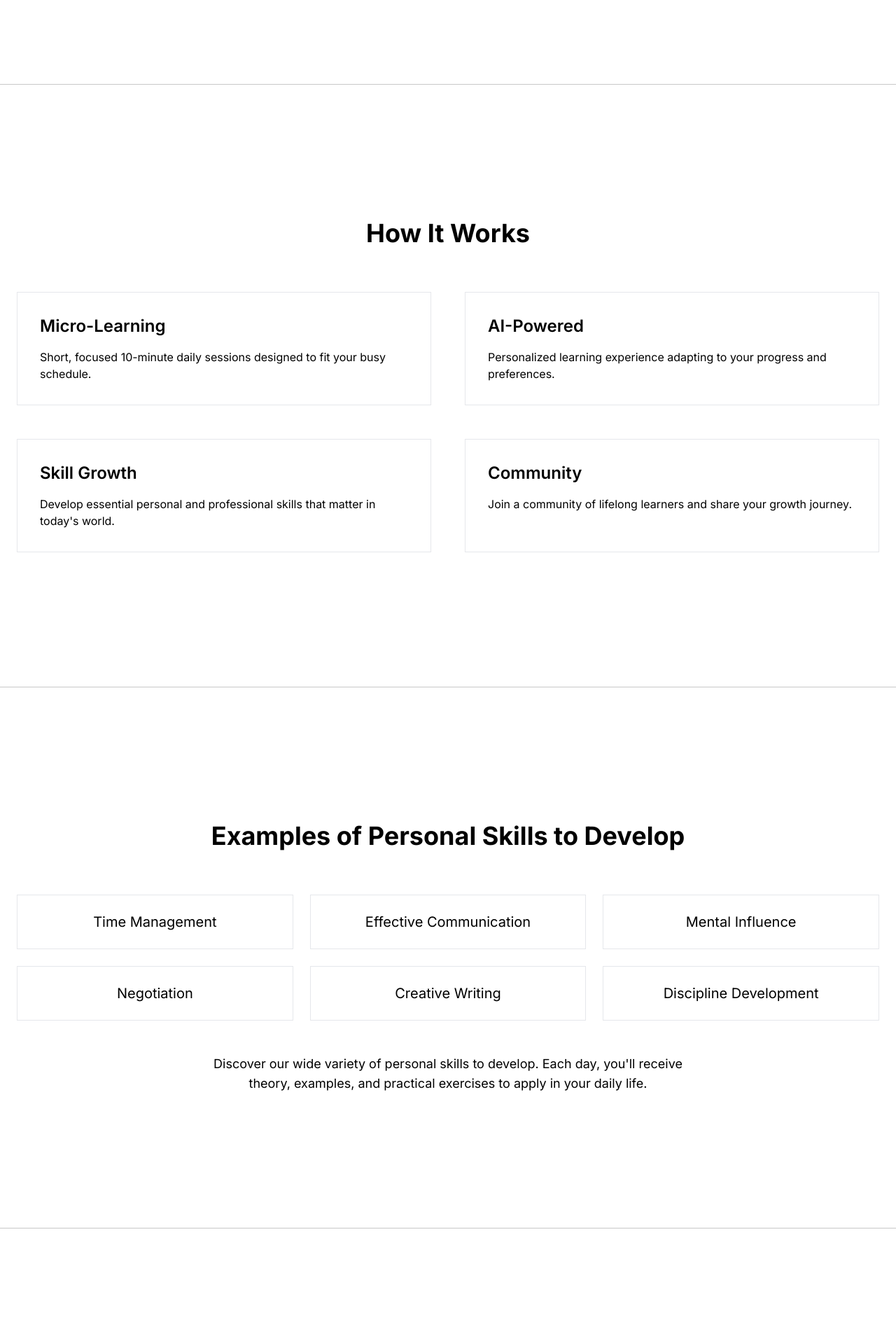
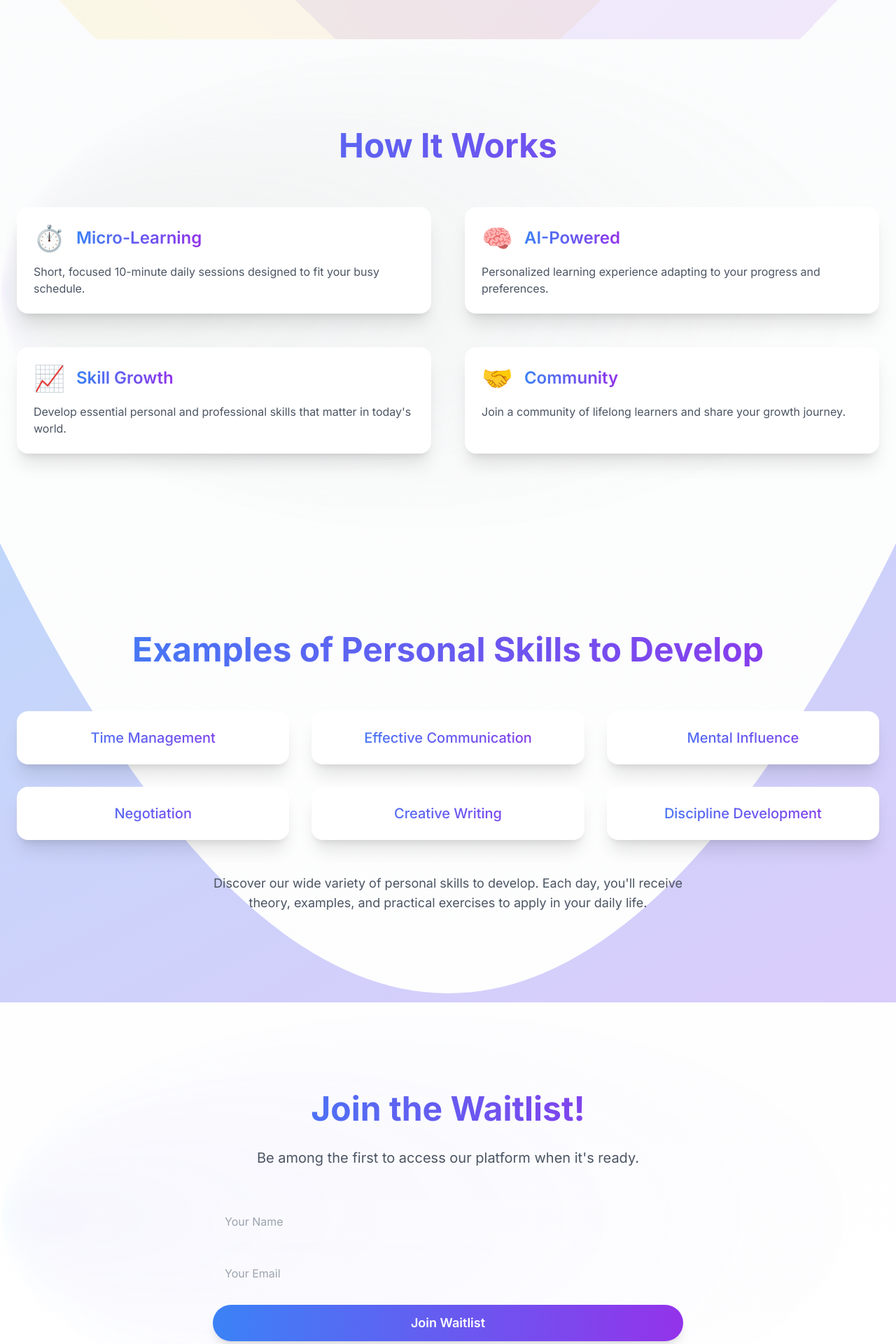
Before and after one commit to Ferrajju/skillvoo-landing, a Next.js app: page / in a window 1280 px wide. Shown: the part 840-2760 px from the top of the page at 70% size. Built offline with nearby package versions, Linux system fonts and the light colour scheme.

Commit message:
Mejorando

```diff
--- a/app/globals.css
+++ b/app/globals.css
@@ -1,66 +1,53 @@
-@import url("https://fonts.googleapis.com/css2?family=Inter:wght@300;400;600;700&display=swap");
+@import url('https://fonts.googleapis.com/css2?family=Inter:wght@300;400;500;600;700&display=swap');
 
 @tailwind base;
 @tailwind components;
 @tailwind utilities;
 
 :root {
-  --color-bg: 255, 255, 255;
-  --color-text: 0, 0, 0;
-  --color-primary: 0, 0, 0;
-  --color-secondary: 128, 128, 128;
-  --color-accent: 200, 200, 200;
+  --color-bg: 250, 250, 250;
+  --color-text: 33, 33, 33;
+  --color-primary: 0, 122, 255;
+  --color-secondary: 88, 86, 214;
+  --color-accent: 255, 149, 0;
+  --color-muted: 142, 142, 147;
 }
 
 .dark {
   --color-bg: 0, 0, 0;
   --color-text: 255, 255, 255;
-  --color-primary: 255, 255, 255;
-  --color-secondary: 200, 200, 200;
-  --color-accent: 128, 128, 128;
+  --color-primary: 10, 132, 255;
+  --color-secondary: 94, 92, 230;
+  --color-accent: 255, 159, 10;
+  --color-muted: 142, 142, 147;
 }
 
 body {
   color: rgb(var(--color-text));
   background-color: rgb(var(--color-bg));
-  font-family: "Inter", sans-serif;
+  font-family: 'Inter', -apple-system, BlinkMacSystemFont, 'Segoe UI', Roboto, Oxygen, Ubuntu, Cantarell, 'Open Sans', 'Helvetica Neue', sans-serif;
 }
 
 .gradient-text {
-  background: linear-gradient(45deg, rgb(var(--color-primary)), rgb(var(--color-secondary)));
-  -webkit-background-clip: text;
-  -webkit-text-fill-color: transparent;
-  background-clip: text;
-  color: transparent;
+  @apply bg-clip-text text-transparent bg-gradient-to-r from-blue-500 to-purple-600;
 }
 
-.simple-button {
-  background-color: rgb(var(--color-primary));
-  color: rgb(var(--color-bg));
-  padding: 10px 20px;
-  border: none;
-  transition: all 0.3s ease;
+.glass-effect {
+  @apply backdrop-blur-lg bg-white bg-opacity-10 border border-white border-opacity-20 shadow-lg;
 }
 
-.simple-button:hover {
-  background-color: rgb(var(--color-secondary));
+.neo-button {
+  @apply px-6 py-3 rounded-full font-semibold text-white bg-gradient-to-r from-blue-500 to-purple-600 hover:from-blue-600 hover:to-purple-700 transition-all duration-300 shadow-lg hover:shadow-xl transform hover:-translate-y-1;
 }
 
-.simple-input {
-  background-color: rgb(var(--color-bg));
-  border: 1px solid rgb(var(--color-secondary));
-  color: rgb(var(--color-text));
-  padding: 10px;
-  transition: all 0.3s ease;
+.neo-input {
+  @apply w-full p-4 rounded-full bg-white bg-opacity-20 border border-white border-opacity-20 focus:border-blue-500 focus:ring-2 focus:ring-blue-500 focus:outline-none transition-all duration-300;
 }
 
-.simple-input:focus {
-  outline: none;
-  border-color: rgb(var(--color-primary));
+.section-title {
+  @apply text-4xl md:text-5xl font-bold mb-8 gradient-text;
 }
 
-.section-divider {
-  height: 1px;
-  background-color: rgb(var(--color-accent));
-  margin: 4rem 0;
+.card {
+  @apply bg-white dark:bg-gray-800 rounded-2xl shadow-xl p-6 transition-all duration-300 hover:shadow-2xl transform hover:-translate-y-1;
 }
--- a/app/page.tsx
+++ b/app/page.tsx
@@ -2,7 +2,7 @@
 
 import type React from "react"
 import { useState } from "react"
-import { motion, AnimatePresence } from "framer-motion"
+import { motion, useScroll, useTransform, AnimatePresence } from "framer-motion"
 import Link from "next/link"
 import { useLanguage } from "@/contexts/language-context"
 import ThemeToggle from "../components/ThemeToggle"
@@ -12,18 +12,22 @@ const features = [
   {
     titleKey: "features.micro-learning.title",
     descriptionKey: "features.micro-learning.description",
+    icon: "⏱️",
   },
   {
     titleKey: "features.ai-powered.title",
     descriptionKey: "features.ai-powered.description",
+    icon: "🧠",
   },
   {
     titleKey: "features.skill-growth.title",
     descriptionKey: "features.skill-growth.description",
+    icon: "📈",
   },
   {
     titleKey: "features.community.title",
     descriptionKey: "features.community.description",
+    icon: "🤝",
   },
 ]
 
@@ -42,6 +46,10 @@ export default function LandingPage() {
   const [isLoading, setIsLoading] = useState(false)
   const [message, setMessage] = useState("")
   const { t } = useLanguage()
+  const { scrollYProgress } = useScroll()
+
+  const opacity = useTransform(scrollYProgress, [0, 0.2], [1, 0])
+  const y = useTransform(scrollYProgress, [0, 1], [0, 200])
 
   const handleSubmit = async (e: React.FormEvent) => {
     e.preventDefault()
@@ -72,48 +80,56 @@ export default function LandingPage() {
   }
 
   return (
-    <div className="min-h-screen relative overflow-hidden">
-      <header className="fixed w-full top-0 z-50 bg-white dark:bg-black">
+    <div className="min-h-screen relative overflow-hidden bg-gradient-to-b from-gray-50 to-white dark:from-gray-900 dark:to-black">
+      <header className="fixed w-full top-0 z-50">
         <nav className="container mx-auto px-6 py-4">
           <div className="flex justify-between items-center">
-            <Link href="/" className="text-2xl font-semibold">
-              Skillsletter
-            </Link>
+            <motion.div initial={{ opacity: 0, x: -20 }} animate={{ opacity: 1, x: 0 }} transition={{ duration: 0.6 }}>
+              <Link href="/" className="text-2xl font-semibold gradient-text">
+                Skillsletter
+              </Link>
+            </motion.div>
 
-            <div className="flex items-center space-x-8">
-              <Link href="#how-it-works" className="text-sm font-medium hover:text-gray-600 dark:hover:text-gray-300">
+            <motion.div
+              initial={{ opacity: 0, x: 20 }}
+              animate={{ opacity: 1, x: 0 }}
+              transition={{ duration: 0.6 }}
+              className="flex items-center space-x-8"
+            >
+              <Link
+                href="#how-it-works"
+                className="text-sm font-medium hover:text-blue-500 transition-colors duration-300"
+              >
                 {t("nav.how-it-works")}
               </Link>
-              <Link href="#skills" className="text-sm font-medium hover:text-gray-600 dark:hover:text-gray-300">
+              <Link href="#skills" className="text-sm font-medium hover:text-blue-500 transition-colors duration-300">
                 {t("nav.skills")}
               </Link>
-              <Link href="#waitlist" className="simple-button">
+              <Link href="#waitlist" className="neo-button">
                 {t("nav.join-waitlist")}
               </Link>
               <LanguageToggle />
               <ThemeToggle />
-            </div>
+            </motion.div>
           </div>
         </nav>
       </header>
 
       <main className="pt-24">
-        <section className="min-h-screen flex items-center relative">
-          <div className="container mx-auto px-6">
-            <div className="text-center max-w-4xl mx-auto">
-              <motion.h1
-                initial={{ opacity: 0, y: 20 }}
-                animate={{ opacity: 1, y: 0 }}
-                transition={{ duration: 0.8 }}
-                className="text-5xl md:text-6xl font-bold mb-8"
-              >
-                {t("hero.title")}
-              </motion.h1>
+        <section className="min-h-screen flex items-center relative overflow-hidden">
+          <motion.div style={{ opacity, y }} className="container mx-auto px-6 relative z-10">
+            <motion.div
+              initial={{ opacity: 0, y: 50 }}
+              animate={{ opacity: 1, y: 0 }}
+              transition={{ duration: 1, ease: "easeOut" }}
+              className="text-center max-w-4xl mx-auto"
+            >
+              <h1 className="text-6xl md:text-7xl font-bold mb-8 gradient-text">{t("hero.title")}</h1>
               <motion.p
                 initial={{ opacity: 0 }}
                 animate={{ opacity: 1 }}
                 transition={{ delay: 0.2, duration: 0.8 }}
-                className="text-xl mb-12 leading-relaxed"
+                className="text-xl md:text-2xl mb-12 leading-relaxed text-gray-600 dark:text-gray-300"
               >
                 {t("hero.description")}
               </motion.p>
@@ -122,45 +138,107 @@ export default function LandingPage() {
                 animate={{ opacity: 1, y: 0 }}
                 transition={{ delay: 0.4, duration: 0.8 }}
               >
-                <Link href="#waitlist" className="simple-button">
+                <Link href="#waitlist" className="neo-button">
                   {t("cta.start-journey")}
                 </Link>
               </motion.div>
-            </div>
+            </motion.div>
+          </motion.div>
+          <div className="absolute inset-0 z-0">
+            <motion.div
+              className="absolute inset-0 bg-gradient-to-r from-blue-500 to-purple-600 opacity-10"
+              initial={{ rotate: 0 }}
+              animate={{ rotate: 360 }}
+              transition={{ duration: 50, repeat: Number.POSITIVE_INFINITY, ease: "linear" }}
+            />
+            <motion.div
+              className="absolute inset-0 bg-gradient-to-r from-yellow-400 to-pink-500 opacity-10"
+              initial={{ rotate: 0 }}
+              animate={{ rotate: -360 }}
+              transition={{ duration: 50, repeat: Number.POSITIVE_INFINITY, ease: "linear" }}
+            />
           </div>
         </section>
 
-        <div className="section-divider" />
+        <section id="how-it-works" className="py-32 relative overflow-hidden">
+          <div className="container mx-auto px-6 relative z-10">
+            <motion.h2
+              initial={{ opacity: 0, y: 50 }}
+              whileInView={{ opacity: 1, y: 0 }}
+              transition={{ duration: 0.8 }}
+              viewport={{ once: true }}
+              className="section-title text-center"
+            >
+              {t("how-it-works.title")}
+            </motion.h2>
 
-        <section id="how-it-works" className="py-32">
-          <div className="container mx-auto px-6">
-            <h2 className="text-4xl font-bold text-center mb-16">{t("how-it-works.title")}</h2>
-
-            <div className="grid grid-cols-1 md:grid-cols-2 gap-12">
+            <div className="grid grid-cols-1 md:grid-cols-2 gap-12 mt-16">
               {features.map((feature, index) => (
                 <motion.div
                   key={index}
-                  initial={{ opacity: 0, y: 20 }}
+                  initial={{ opacity: 0, y: 50 }}
                   whileInView={{ opacity: 1, y: 0 }}
-                  transition={{ duration: 0.5, delay: index * 0.1 }}
+                  transition={{ duration: 0.8, delay: index * 0.1 }}
                   viewport={{ once: true }}
-                  className="border border-gray-200 dark:border-gray-800 p-8 rounded-lg"
+                  className="card"
                 >
-                  <h3 className="text-2xl font-semibold mb-4">{t(feature.titleKey)}</h3>
-                  <p>{t(feature.descriptionKey)}</p>
+                  <div className="flex items-center mb-4">
+                    <span className="text-4xl mr-4">{feature.icon}</span>
+                    <h3 className="text-2xl font-semibold gradient-text">{t(feature.titleKey)}</h3>
+                  </div>
+                  <p className="text-gray-600 dark:text-gray-300">{t(feature.descriptionKey)}</p>
                 </motion.div>
               ))}
             </div>
           </div>
+          <div className="absolute inset-0 z-0 opacity-50">
+            <svg className="absolute w-full h-full" viewBox="0 0 100 100" preserveAspectRatio="none">
+              <defs>
+                <radialGradient id="Gradient1" cx="50%" cy="50%" fx="0.441602%" fy="50%" r=".5">
+                  <animate attributeName="fx" dur="34s" values="0%;3%;0%" repeatCount="indefinite"></animate>
+                  <stop offset="0%" stop-color="rgba(255, 0, 255, 0.1)"></stop>
+                  <stop offset="100%" stop-color="rgba(255, 0, 255, 0)"></stop>
+                </radialGradient>
+                <radialGradient id="Gradient2" cx="50%" cy="50%" fx="2.68147%" fy="50%" r=".5">
+                  <animate attributeName="fx" dur="23.5s" values="0%;3%;0%" repeatCount="indefinite"></animate>
+                  <stop offset="0%" stop-color="rgba(255, 255, 0, 0.1)"></stop>
+                  <stop offset="100%" stop-color="rgba(255, 255, 0, 0)"></stop>
+                </radialGradient>
+                <radialGradient id="Gradient3" cx="50%" cy="50%" fx="0.836536%" fy="50%" r=".5">
+                  <animate attributeName="fx" dur="21.5s" values="0%;3%;0%" repeatCount="indefinite"></animate>
+                  <stop offset="0%" stop-color="rgba(0, 255, 255, 0.1)"></stop>
+                  <stop offset="100%" stop-color="rgba(0, 255, 255, 0)"></stop>
+                </radialGradient>
+              </defs>
+              <rect x="0" y="0" width="100%" height="100%" fill="url(#Gradient1)">
+                <animate attributeName="x" dur="20s" values="0%;25%;0%" repeatCount="indefinite" />
+                <animate attributeName="y" dur="21s" values="0%;25%;0%" repeatCount="indefinite" />
+              </rect>
+              <rect x="0" y="0" width="100%" height="100%" fill="url(#Gradient2)">
+                <animate attributeName="x" dur="23s" values="0%;25%;0%" repeatCount="indefinite" />
+                <animate attributeName="y" dur="24s" values="0%;25%;0%" repeatCount="indefinite" />
+              </rect>
+              <rect x="0" y="0" width="100%" height="100%" fill="url(#Gradient3)">
+                <animate attributeName="x" dur="25s" values="0%;25%;0%" repeatCount="indefinite" />
+                <animate attributeName="y" dur="26s" values="0%;25%;0%" repeatCount="indefinite" />
+              </rect>
+            </svg>
+          </div>
         </section>
 
-        <div className="section-divider" />
+        <section id="skills" className="py-32 relative overflow-hidden">
+          <div className="container mx-auto px-6 relative z-10">
+            <motion.h2
+              initial={{ opacity: 0, y: 50 }}
+              whileInView={{ opacity: 1, y: 0 }}
+              transition={{ duration: 0.8 }}
+              viewport={{ once: true }}
+              className="section-title text-center"
+            >
+              {t("skills.title")}
+            </motion.h2>
 
-        <section id="skills" className="py-32">
-          <div className="container mx-auto px-6">
-            <h2 className="text-4xl font-bold text-center mb-16">{t("skills.title")}</h2>
-
-            <div className="grid grid-cols-2 md:grid-cols-3 gap-6">
+            <div className="grid grid-cols-2 md:grid-cols-3 gap-8 mt-16">
               {skills.map((skill, index) => (
                 <motion.div
                   key={index}
@@ -168,9 +246,9 @@ export default function LandingPage() {
                   whileInView={{ opacity: 1, scale: 1 }}
                   transition={{ duration: 0.5, delay: index * 0.1 }}
                   viewport={{ once: true }}
-                  className="border border-gray-200 dark:border-gray-800 p-6 text-center rounded-lg"
+                  className="card text-center"
                 >
-                  <h3 className="text-xl font-medium">{skill}</h3>
+                  <h3 className="text-xl font-medium gradient-text">{skill}</h3>
                 </motion.div>
               ))}
             </div>
@@ -180,29 +258,65 @@ export default function LandingPage() {
               whileInView={{ opacity: 1, y: 0 }}
               transition={{ duration: 0.8, delay: 0.3 }}
               viewport={{ once: true }}
-              className="text-center mt-12 text-lg max-w-2xl mx-auto"
+              className="text-center mt-12 text-lg max-w-2xl mx-auto text-gray-600 dark:text-gray-300"
             >
               {t("skills.description")}
             </motion.p>
           </div>
+          <div className="absolute inset-0 z-0 opacity-30">
+            <svg className="absolute w-full h-full" viewBox="0 0 100 100" preserveAspectRatio="none">
+              <defs>
+                <linearGradient id="gradient" x1="0%" y1="0%" x2="100%" y2="100%">
+                  <stop offset="0%" stop-color="#3b82f6" />
+                  <stop offset="100%" stop-color="#8b5cf6" />
+                </linearGradient>
+              </defs>
+              <path
+                d="M0,0 C16.6666667,66 33.3333333,98 50,98 C66.6666667,98 83.3333333,66 100,0 L100,100 L0,100 L0,0 Z"
+                fill="url(#gradient)"
+              >
+                <animate
+                  attributeName="d"
+                  dur="10s"
+                  repeatCount="indefinite"
+                  values="
+                  M0,0 C16.6666667,66 33.3333333,98 50,98 C66.6666667,98 83.3333333,66 100,0 L100,100 L0,100 L0,0 Z;
+                  M0,0 C16.6666667,32 33.3333333,0 50,0 C66.6666667,0 83.3333333,32 100,0 L100,100 L0,100 L0,0 Z;
+                  M0,0 C16.6666667,66 33.3333333,98 50,98 C66.6666667,98 83.3333333,66 100,0 L100,100 L0,100 L0,0 Z
+                "
+                />
+              </path>
+            </svg>
+          </div>
         </section>
 
-        <div className="section-divider" />
+        <section id="waitlist" className="py-32 relative overflow-hidden">
+          <div className="container mx-auto px-6 relative z-10">
+            <motion.div
+              initial={{ opacity: 0, y: 50 }}
+              whileInView={{ opacity: 1, y: 0 }}
+              transition={{ duration: 0.8 }}
+              viewport={{ once: true }}
+              className="max-w-2xl mx-auto text-center"
+            >
+              <h2 className="section-title">{t("waitlist.title")}</h2>
+              <p className="text-xl mb-12 text-gray-600 dark:text-gray-300">{t("waitlist.description")}</p>
 
-        <section id="waitlist" className="py-32">
-          <div className="container mx-auto px-6">
-            <div className="max-w-2xl mx-auto text-center">
-              <h2 className="text-4xl font-bold mb-8">{t("waitlist.title")}</h2>
-              <p className="text-xl mb-12">{t("waitlist.description")}</p>
-
-              <form onSubmit={handleSubmit} className="space-y-4">
+              <motion.form
+                initial={{ opacity: 0, y: 20 }}
+                whileInView={{ opacity: 1, y: 0 }}
+                transition={{ duration: 0.8, delay: 0.2 }}
+                viewport={{ once: true }}
+                onSubmit={handleSubmit}
+                className="space-y-4"
+              >
                 <input
                   type="text"
                   value={name}
                   onChange={(e) => setName(e.target.value)}
                   placeholder="Your Name"
                   required
-                  className="w-full p-3 simple-input"
+                  className="neo-input"
                 />
                 <input
                   type="email"
@@ -210,12 +324,18 @@ export default function LandingPage() {
                   onChange={(e) => setEmail(e.target.value)}
                   placeholder="Your Email"
                   required
-                  className="w-full p-3 simple-input"
+                  className="neo-input"
                 />
-                <button type="submit" className="w-full simple-button py-3 text-lg font-semibold" disabled={isLoading}>
+                <motion.button
+                  type="submit"
+                  className="w-full neo-button py-4 text-lg font-semibold"
+                  disabled={isLoading}
+                  whileHover={{ scale: 1.05 }}
+                  whileTap={{ scale: 0.95 }}
+                >
                   {isLoading ? "Joining..." : t("nav.join-waitlist")}
-                </button>
-              </form>
+                </motion.button>
+              </motion.form>
 
               <AnimatePresence>
                 {message && (
@@ -229,7 +349,31 @@ export default function LandingPage() {
                   </motion.p>
                 )}
               </AnimatePresence>
-            </div>
+            </motion.div>
+          </div>
+          <div className="absolute inset-0 z-0 opacity-30">
+            <svg className="absolute w-full h-full" viewBox="0 0 100 100" preserveAspectRatio="none">
+              <defs>
+                <radialGradient id="Gradient4" cx="50%" cy="50%" fx="0.441602%" fy="50%" r=".5">
+                  <animate attributeName="fx" dur="34s" values="0%;3%;0%" repeatCount="indefinite"></animate>
+                  <stop offset="0%" stop-color="rgba(0, 255, 255, 0.1)"></stop>
+                  <stop offset="100%" stop-color="rgba(0, 255, 255, 0)"></stop>
+                </radialGradient>
+                <radialGradient id="Gradient5" cx="50%" cy="50%" fx="2.68147%" fy="50%" r=".5">
+                  <animate attributeName="fx" dur="23.5s" values="0%;3%;0%" repeatCount="indefinite"></animate>
+                  <stop offset="0%" stop-color="rgba(255, 0, 255, 0.1)"></stop>
+                  <stop offset="100%" stop-color="rgba(255, 0, 255, 0)"></stop>
+                </radialGradient>
+              </defs>
+              <rect x="0" y="0" width="100%" height="100%" fill="url(#Gradient4)">
+                <animate attributeName="x" dur="20s" values="0%;25%;0%" repeatCount="indefinite" />
+                <animate attributeName="y" dur="21s" values="0%;25%;0%" repeatCount="indefinite" />
+              </rect>
+              <rect x="0" y="0" width="100%" height="100%" fill="url(#Gradient5)">
+                <animate attributeName="x" dur="23s" values="0%;25%;0%" repeatCount="indefinite" />
+                <animate attributeName="y" dur="24s" values="0%;25%;0%" repeatCount="indefinite" />
+              </rect>
+            </svg>
           </div>
         </section>
       </main>
@@ -242,13 +386,13 @@ export default function LandingPage() {
           <div className="mt-4 space-x-8">
             <Link
               href="/privacy"
-              className="text-sm text-gray-600 dark:text-gray-400 hover:text-gray-900 dark:hover:text-gray-100"
+              className="text-sm text-gray-600 dark:text-gray-400 hover:text-blue-500 dark:hover:text-blue-400 transition-colors duration-300"
             >
               Privacy Policy
             </Link>
             <Link
               href="/terms"
-              className="text-sm text-gray-600 dark:text-gray-400 hover:text-gray-900 dark:hover:text-gray-100"
+              className="text-sm text-gray-600 dark:text-gray-400 hover:text-blue-500 dark:hover:text-blue-400 transition-colors duration-300"
             >
               Terms of Service
             </Link>
```
Also changed, not shown: components/LanguageToggle.tsx (+6 -3 lines), components/ThemeToggle.tsx (+6 -3 lines).
